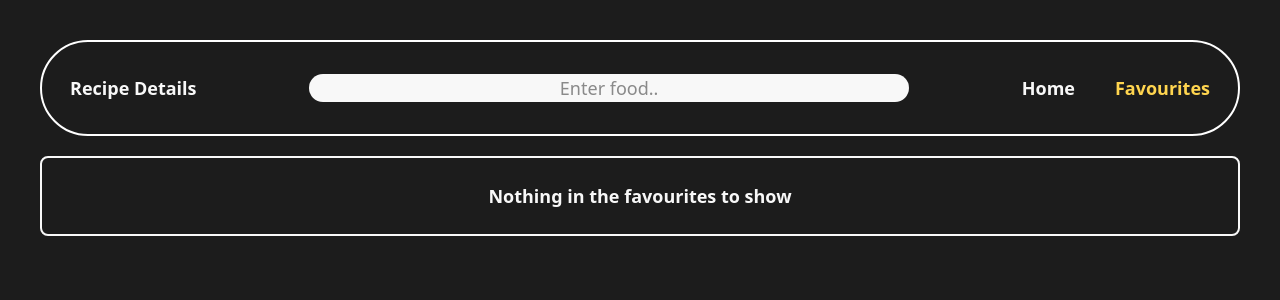
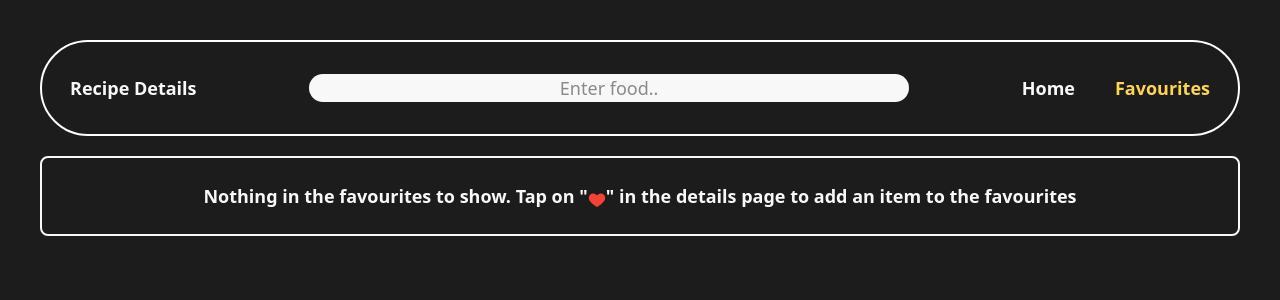
Before and after one commit to magwach/food-recipe-app, a React (Vite) app: page /favourites in a window 1280 px wide. Shown: the top 300 px of the page. Built offline with nearby package versions, Linux system fonts and the light colour scheme.

Commit message:
feat: Completed the code

```diff
--- a/src/pages/details/index.jsx
+++ b/src/pages/details/index.jsx
@@ -35,14 +35,14 @@ export default function Details() {
         <>
             {
                 recipeDetails?.recipe ?
-                    <div className={"grid grid-cols-2 gap-8 place-items-center text-[#f8f8f8] h-auto"}>
+                    <div className={"grid grid-cols-2 gap-8  text-[#f8f8f8] h-auto"}>
                         <img src={recipeDetails.recipe.image_url} className="h-[70vh]  hover:scale-105 duration-200" />
                         <div className="flex flex-col justify-items-start gap-4 ">
                             <a href={recipeDetails.recipe.source_url} target="_blank" className="text-sm lg:text-2xl text-[#3274cd] font-medium hover:text-[#FFD54F] mb-1 lg:mb-4" >{recipeDetails.recipe.publisher}</a>
                             <div className="flex flex-row justify-between">
                                 <p className="text-sm lg:text-2xl font-extrabold ">{recipeDetails.recipe.title}</p>
                                 {
-                                    checkFavourites(recipeDetails.recipe) ? <FcLike onClick={() => handleFavourites(recipeDetails.recipe)} className="size-7 lg:size-11 cursor-pointer" /> :
+                                    checkFavourites(recipeDetails.recipe) ? <FcLike onClick={() => handleFavourites(recipeDetails.recipe)} className="size-7 lg:size-11 cursor-pointer float-right" /> :
                                         <div className="relative inline-block">
                                             <FcDislike onClick={() => handleFavourites(recipeDetails.recipe)} className="size-7 lg:size-11 cursor-pointer" />
                                             <div className="absolute top-1/2 left-0 w-full h-1 bg-[#f8f8f8] rotate-[45deg] "></div>
--- a/src/pages/favourites/index.jsx
+++ b/src/pages/favourites/index.jsx
@@ -1,6 +1,8 @@
 import { useContext, useEffect } from "react"
 import { GlobalContext } from "../../context"
 import { Link } from "react-router-dom";
+import { FcLike } from "react-icons/fc";
+
 
 
 export default function Favourites() {
@@ -23,7 +25,7 @@ export default function Favourites() {
                         </div>
                     )
                 })
-                    : <div className="text-[#f8f8f8] font-bold">Nothing in the favourites to show</div>
+                    : <div className="text-[#f8f8f8] font-bold">Nothing in the favourites to show. Tap on "<span className="inline-block align-text-bottom" ><FcLike /></span>" in the details page to add an item to the favourites </div>
             }
         </div>
     )
--- a/src/pages/home/index.jsx
+++ b/src/pages/home/index.jsx
@@ -29,7 +29,7 @@ export default function Home() {
                         : recipeData?.recipes ?
                             recipeData.recipes.map((item, key) => {
                                 return(
-                                    <div key={key} className="flex flex-col p-4 bg-[#f8f8f8] h-80 lg:h-150 rounded-lg hover:h-85 duration-100 hover:w-45 cursor-pointer lg:hover:h-180 lg:hover:w-115">
+                                    <div key={key} className="flex flex-col p-4 bg-[#f8f8f8] h-80 lg:h-150 rounded-lg hover:h-85 duration-100 hover:w-70 cursor-pointer lg:hover:h-180 lg:hover:w-150 hover:z-1">
                                         <img src={item.image_url} alt={item.image_url} className="rounded-lg h-1/2 w-screen mb-4"/>
                                         <a href={item.publisher_url} target="_blank" className="text-sm lg:text-2xl text-[#3274cd] font-medium hover:text-[#FFD54F] mb-2 lg:mb-6">{item.publisher}</a>
                                         <p className="text-[#1c1c1c] font-bold text-sm lg:text-2xl">{item.title}</p>
```
